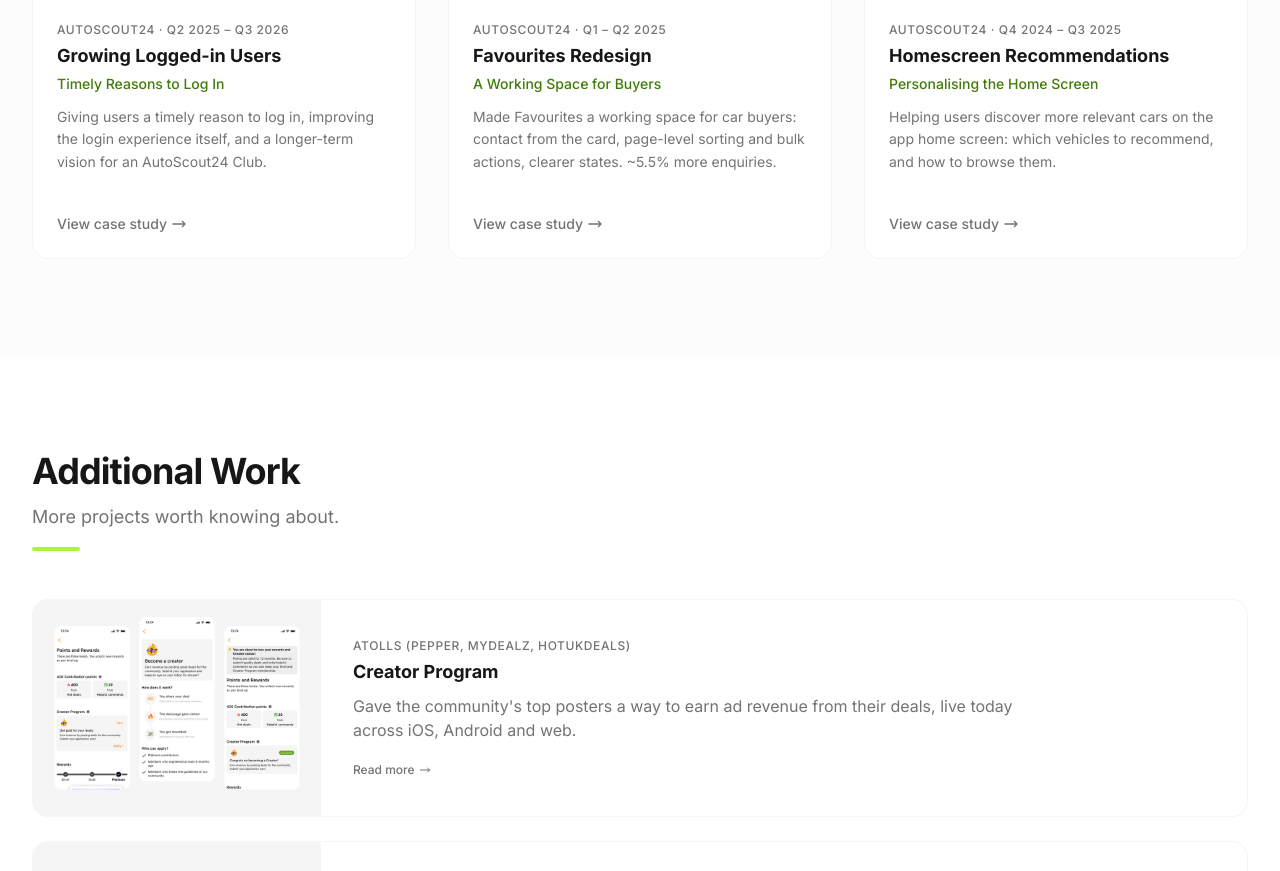
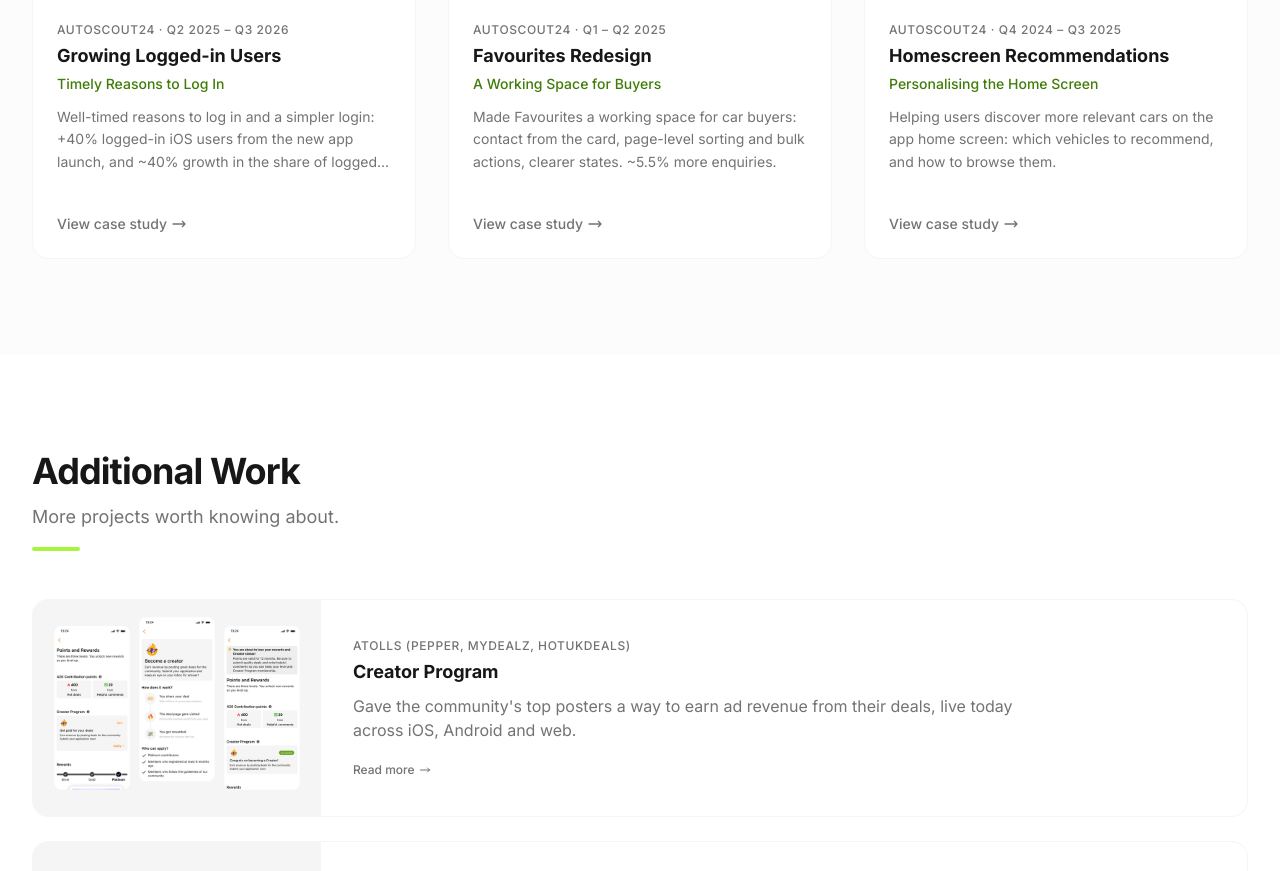
Before and after one commit to magdalenaspk/Portfolio-Page-2026, a Next.js app: page / in a window 1280 px wide. Shown: the part 1367-2238 px from the top of the page. Built offline with nearby package versions, Linux system fonts and the light colour scheme.

Commit message:
Growing card: lead with outcomes, drop the Club vision
Co-Authored-By: Claude Opus 5.5 <noreply@anthropic.com>
Claude-Session: https://claude.ai/code/session_0144fhS1ruBWdmCydv4qHpTJ

```diff
--- a/src/content/projects.ts
+++ b/src/content/projects.ts
@@ -8,7 +8,7 @@ const allSelectedProjects: Project[] = [
     title: "Growing Logged-in Users",
     subtitle: "Timely Reasons to Log In",
     description:
-      "Giving users a timely reason to log in, improving the login experience itself, and a longer-term vision for an AutoScout24 Club.",
+      "Well-timed reasons to log in and a simpler login: +40% logged-in iOS users from the new app launch, and ~40% growth in the share of logged-in users.",
     company: "AutoScout24",
     role: "Product Designer",
     platform: "iOS, Android, Web, mWeb",
```
